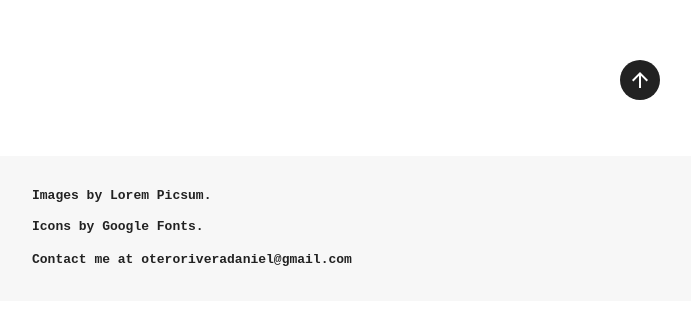
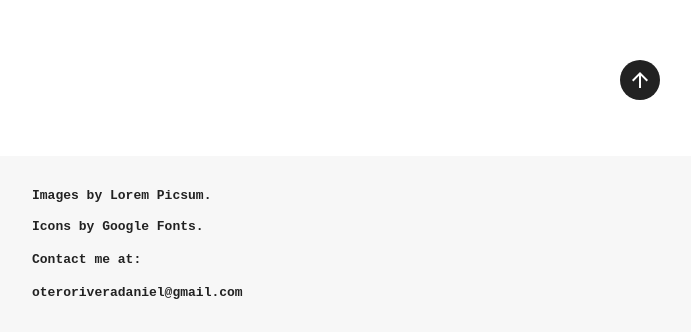
Before and after one commit to DOR-Developer/portfolio-client, a website with bundled scripts: page app/index.html in a window 1280 px wide. Shown: the part 6326-6658 px from the top of the page, without its empty margins (0-691 px from the left). Before the commit the page ends 6627 px from the top, so only its background shows below. Built offline with nearby package versions, Linux system fonts and the light colour scheme; files whose address does not match are found by name.

Commit message:
Small layout fix on footer

```diff
--- a/app/index.html
+++ b/app/index.html
@@ -214,13 +214,12 @@ Oops. Something went wrong. Try refreshing the page.</pre>
             <footer>
                 <a href="https://picsum.photos" target="_blank" id="credits-images-by">Lorem Picsum</a>
                 <a href="https://fonts.google.com/icons" target="_blank" id="credits-icons-by">Google Fonts</a>
-                <span>
-                    <pre id="credits-contact-text"></pre>
-                    <a
-                    class="contact-email"
-                    href="mailto:oteroriveradaniel@gmail.com">
-                    oteroriveradaniel@gmail.com
-                </a></span>
+                <pre id="credits-contact-text"></pre>
+                <a
+                class="contact-email"
+                href="mailto:oteroriveradaniel@gmail.com">
+                oteroriveradaniel@gmail.com
+                </a>
             </footer>
         </main>
     </div>
--- a/app/public/scripts/translations.js
+++ b/app/public/scripts/translations.js
@@ -42,7 +42,7 @@ Algunas de mis tareas diarias incluyen:
 		credits: {
 			images: "Imágenes de Lorem Picsum.",
 			icons: "Iconos de Google Fonts.",
-            contact: "Contacta conmigo: ",
+            contact: "Contacta conmigo:",
 		},
 		components: {
 			info: `A continuación se muestra una previsualización de mis componentes personales, creados con JavaScript y jQuery desde cero.
@@ -126,7 +126,7 @@ Some of my daily tasks involve:
 		credits: {
 			images: "Images by Lorem Picsum.",
 			icons: "Icons by Google Fonts.",
-            contact: "Contact me at ",
+            contact: "Contact me at:",
 		},
 		components: {
 			info: `Next is a list with previews of some of my custom components, created with JavaScript and jQuery from scratch.
```
